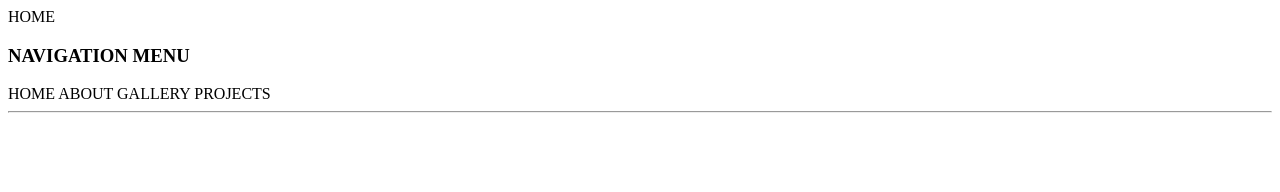
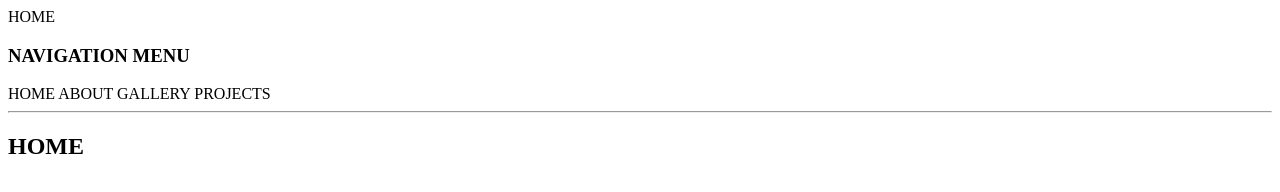
Before and after one commit to Akshaya-mukundha/akshaya, a plain HTML site: page INDEX.HTML in a window 1280 px wide. Drawn offline with Linux system fonts and the light colour scheme.

Commit message:
Update INDEX.HTML

```diff
--- a/INDEX.HTML
+++ b/INDEX.HTML
@@ -12,6 +12,7 @@
       <a herf="gallery.html"> GALLERY </a>
       <a herf="projects.html"> PROJECTS </a>
       <hr>
+<h2> HOME </h2>
 
 
     </body>
```
